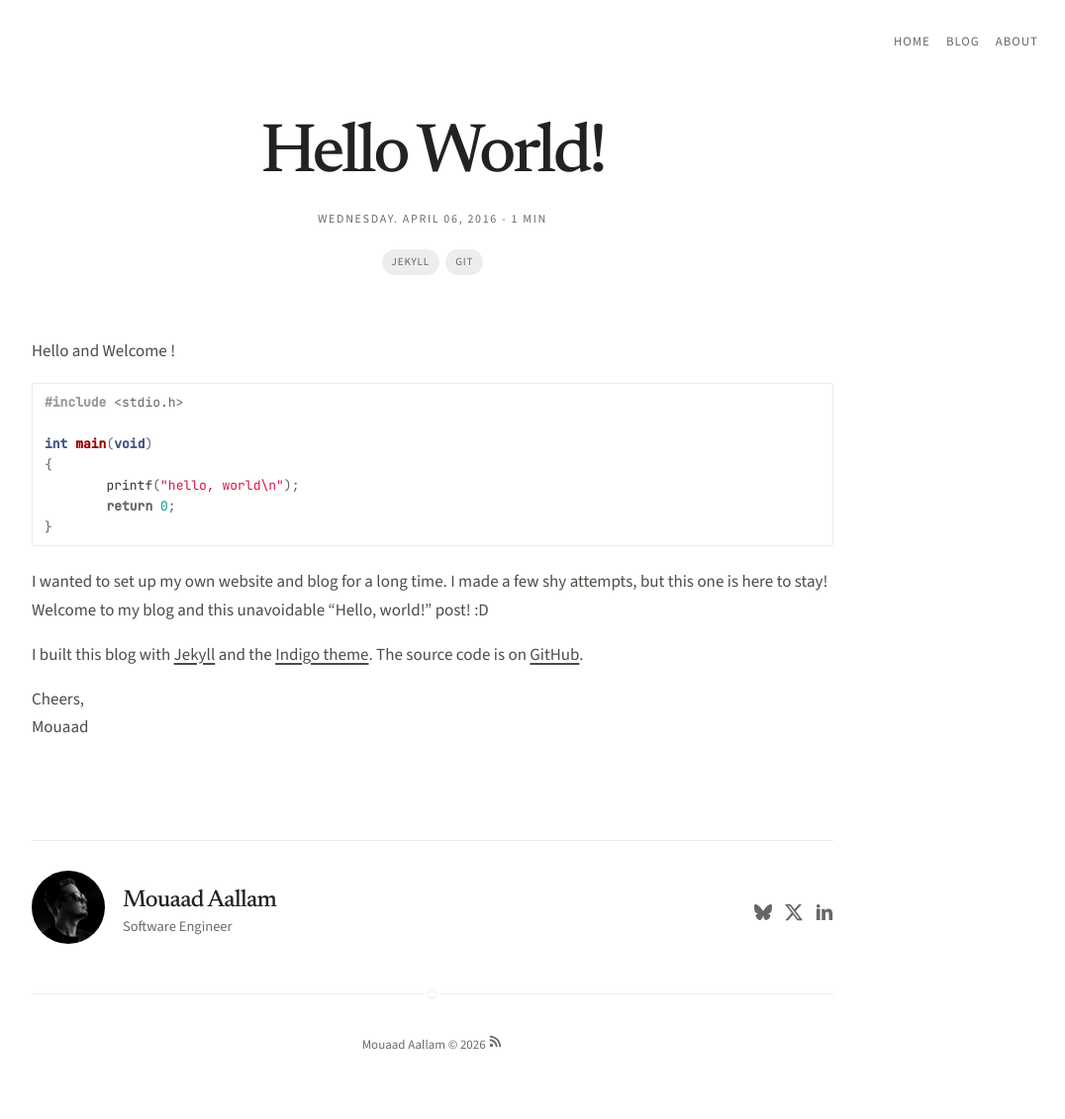
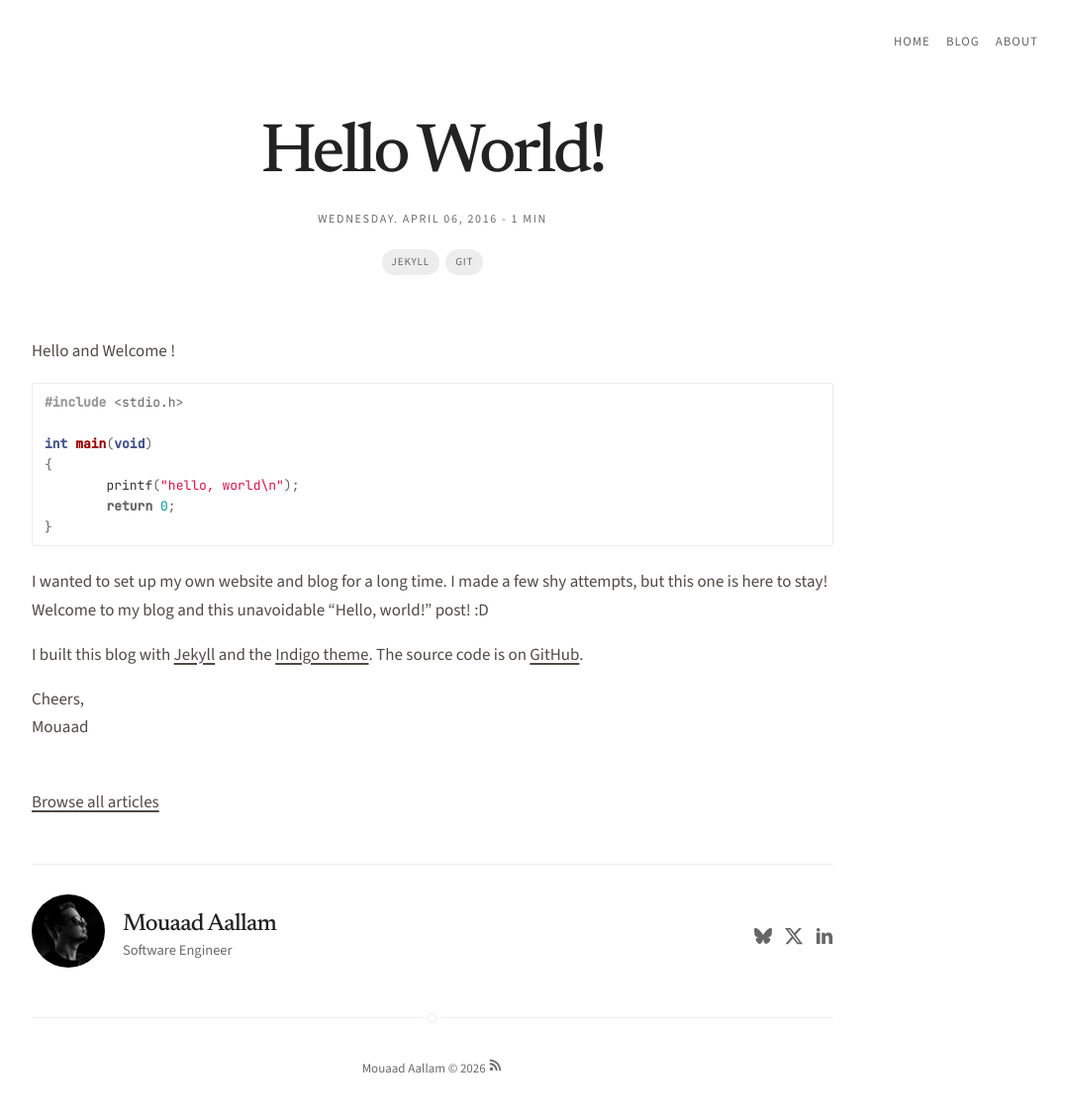
Before and after one commit to aallam/aallam.github.io, a Jekyll site: the page built from _posts/2016-04-06-hello-world.md, in a window 1280 px wide. Shown: the whole page at 99% size, without its empty margins (203-1279 px from the left). Built offline with Jekyll 4.4.1, drawn with Linux system fonts in a browser that asks for light colours; before the commit the page ends 1107 px from its top, so only the background shows below that.

Commit message:
fix: add onward reading links to articles and missing pages

```diff
--- a/404.html
+++ b/404.html
@@ -5,4 +5,5 @@ permalink: /404
 ---
 <h2>404</h2>
 <p>There doesn't appear to be anything here. Sorry about that.</p>
+<p class="reading-navigation"><a href="{{ '/blog/' | relative_url }}">Browse all articles</a></p>
 <p>If you've followed a link expecting something to be here, you can <a href="mailto:{{ site.email }}?subject=Page%20not%20found">contact me</a>.</p>
--- a/_includes/related.html
+++ b/_includes/related.html
@@ -1,4 +1,3 @@
-<div class="related">
     {% assign hasSimilar = '' %}
     {% for post in site.posts  %}
         {% assign postHasSimilar = false %}
@@ -6,6 +5,7 @@
             {% for thisTag in page.tags %}
                 {% if postHasSimilar == false and hasSimilar.size < 5 and post != page and tag == thisTag and post.archived != true and post.unlisted != true %}
                     {% if hasSimilar.size == 0 %}
+                    <div class="related">
                     <h4>Related Posts</h4>
                     <ul>
                     {% endif %}
@@ -24,5 +24,5 @@
     {% endfor %}
     {% if hasSimilar.size > 0 %}
         </ul>
+        </div>
     {% endif %}
-</div>
--- a/_layouts/post.html
+++ b/_layouts/post.html
@@ -33,6 +33,8 @@ layout: page
     {% include related.html %}
 {% endif %}
 
+<p class="reading-navigation"><a href="{{ '/blog/' | relative_url }}">Browse all articles</a></p>
+
 {% if site.show-author %}
     {% include author.html %}
 {% endif %}
--- a/_sass/components/related.sass
+++ b/_sass/components/related.sass
@@ -1,2 +1,15 @@
+@use "../base/variables" as tokens
+
 .related
     margin: 10rem 0 0rem
+
+.reading-navigation
+    margin: tokens.$space-7 0 0
+
+    > a
+        display: inline-flex
+        align-items: center
+        min-height: 44px
+
+        &:focus-visible
+            outline-color: tokens.$color-accent
```
